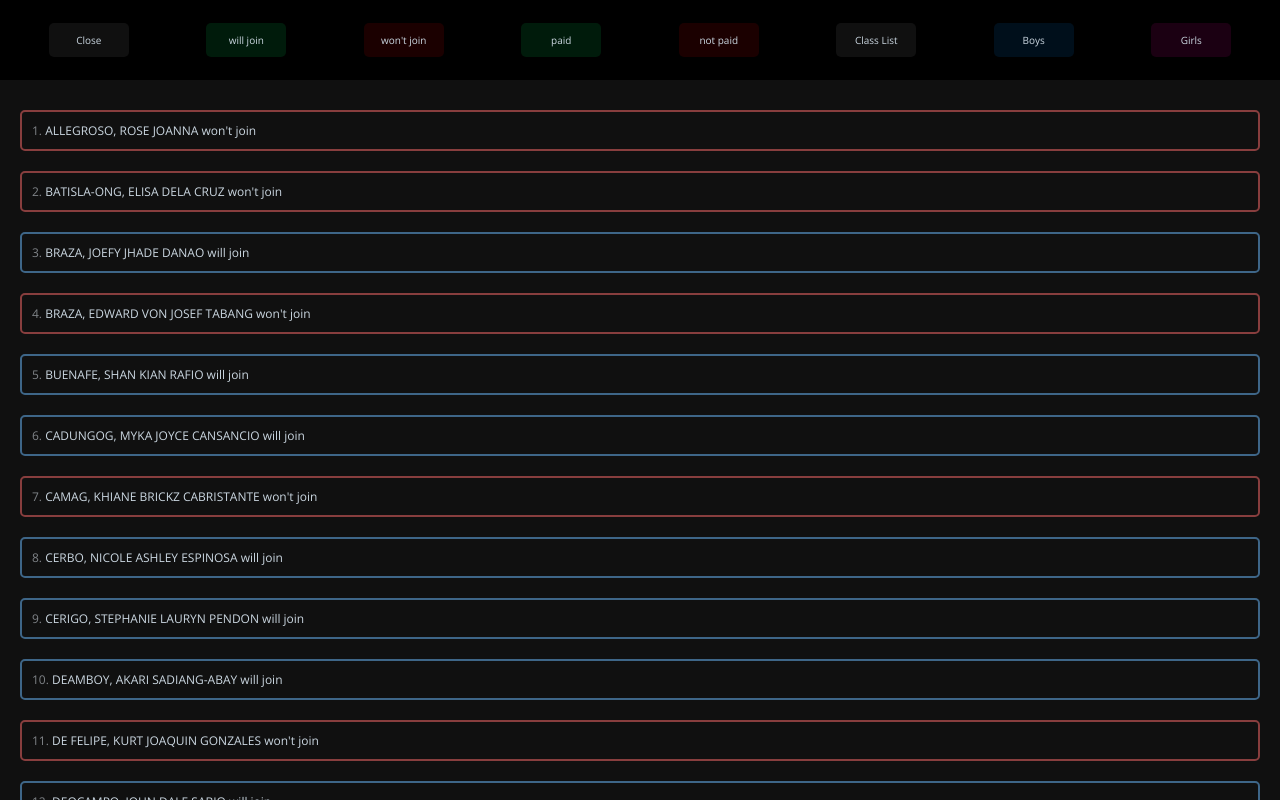
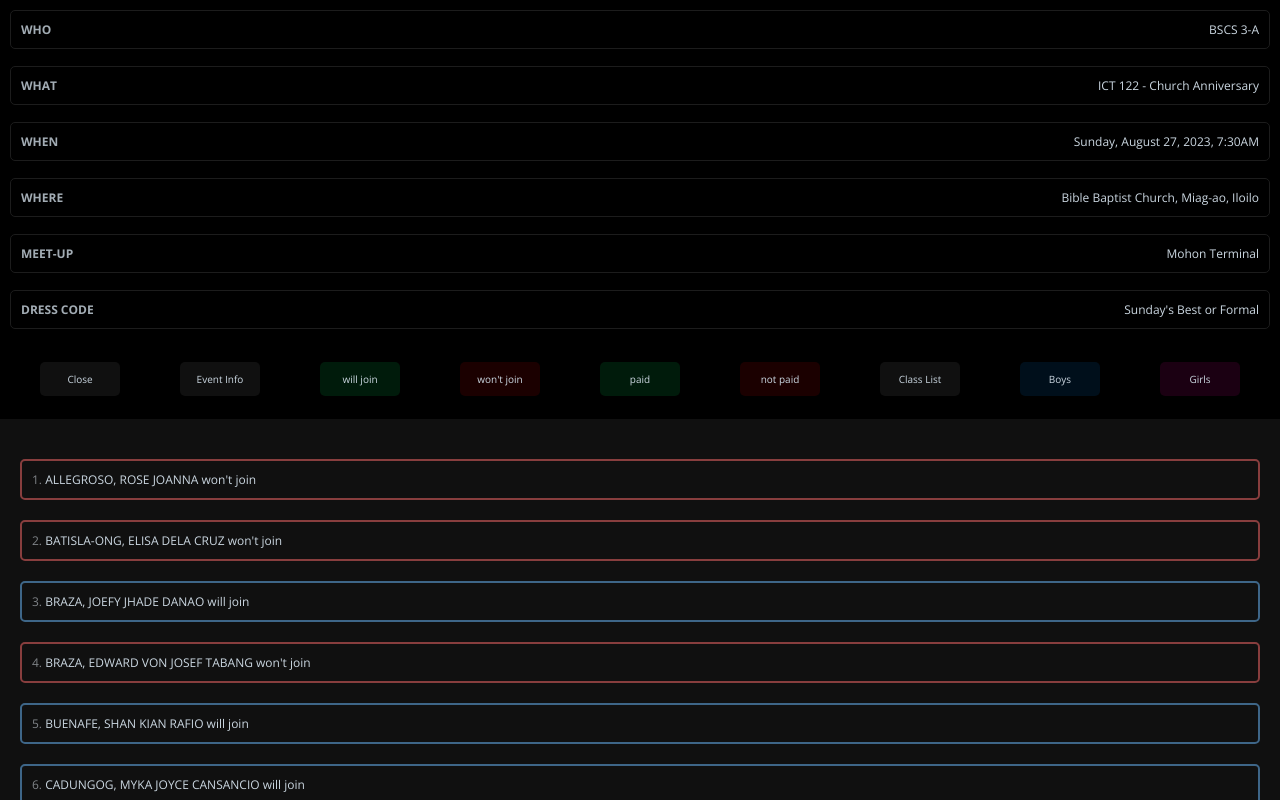
Before and after one commit to tamayor/bscs3a-treasure, a React (Create React App) app: page / in a window 1280 px wide. Both pictures are taken after a click on the button 640 px from the left and 172 px from the top of the page. Shown: the top 800 px of the page. Built offline with nearby package versions, Linux system fonts and the light colour scheme.

Commit message:
add details

```diff
--- a/src/components/AllDesign.css
+++ b/src/components/AllDesign.css
@@ -46,7 +46,8 @@ li::marker{
     z-index: 2;
     width: 100vw;
     height: 80px;
-    position: fixed;
+    position: sticky;
+    top: 0;
     display: flex;
     flex-direction: column;
     flex-wrap: wrap;
@@ -114,7 +115,7 @@ li::marker{
     letter-spacing: .5px;
 }
 .list{
-    margin-top: 70px;
+    margin-top: 0px;
     overflow-y: auto;
     padding: 20px;
     color: rgb(203, 215, 225);
@@ -131,6 +132,22 @@ li::marker{
     z-index: 0;
     position: relative;
     opacity: .5;
+}
+.event-info{
+    z-index: 1;
+    color:  rgb(203, 215, 225);
+    display: absolute;
+    padding: 10px;
+}
+.event-info strong{
+    opacity: 0.8;
+}
+.event-info span{
+    display: flex;
+    justify-content: space-between;
+    border: 1px solid rgb(28, 28, 28);
+    padding: 10px;
+    border-radius: 5px;
 }
 .bg{
     transition: background-color 1s ease;
--- a/src/components/Plus10.js
+++ b/src/components/Plus10.js
@@ -104,8 +104,19 @@ function Plus10( { showPlus10 , onShowPlus10 } ){
         <section className="Plus10">
             {showPlus10 && (
                 <div>
+
+                        <div className="event-info">
+                            <span><strong>WHO</strong> BSCS 3-A</span><br/>
+                            <span><strong>WHAT</strong> ICT 122 - Church Anniversary </span><br/>
+                            <span><strong>WHEN</strong> Sunday, August 27, 2023, 7:30AM </span><br/>
+                            <span><strong>WHERE</strong> Bible Baptist Church, Miag-ao, Iloilo </span><br/>
+                            <span><strong>MEET-UP</strong> Mohon Terminal </span><br/>
+                            <span><strong>DRESS CODE</strong> Sunday's Best or Formal </span>
+                        </div>
+
                     <div className="buttons">
                     <button className="button bg" onClick={() => onShowPlus10(false)}>Close</button>
+                    <button className="button bg" onClick={() => onShowPlus10("event info")}>Event Info</button>
                     <button className="button bg-green" onClick={()=>setSort("will join")}>will join</button>
                     <button className="button bg-red" onClick={()=>setSort("will not join")}>won't join</button>
                     <button className="button bg-green" onClick={()=>setSort("paid")}>paid</button>
```
